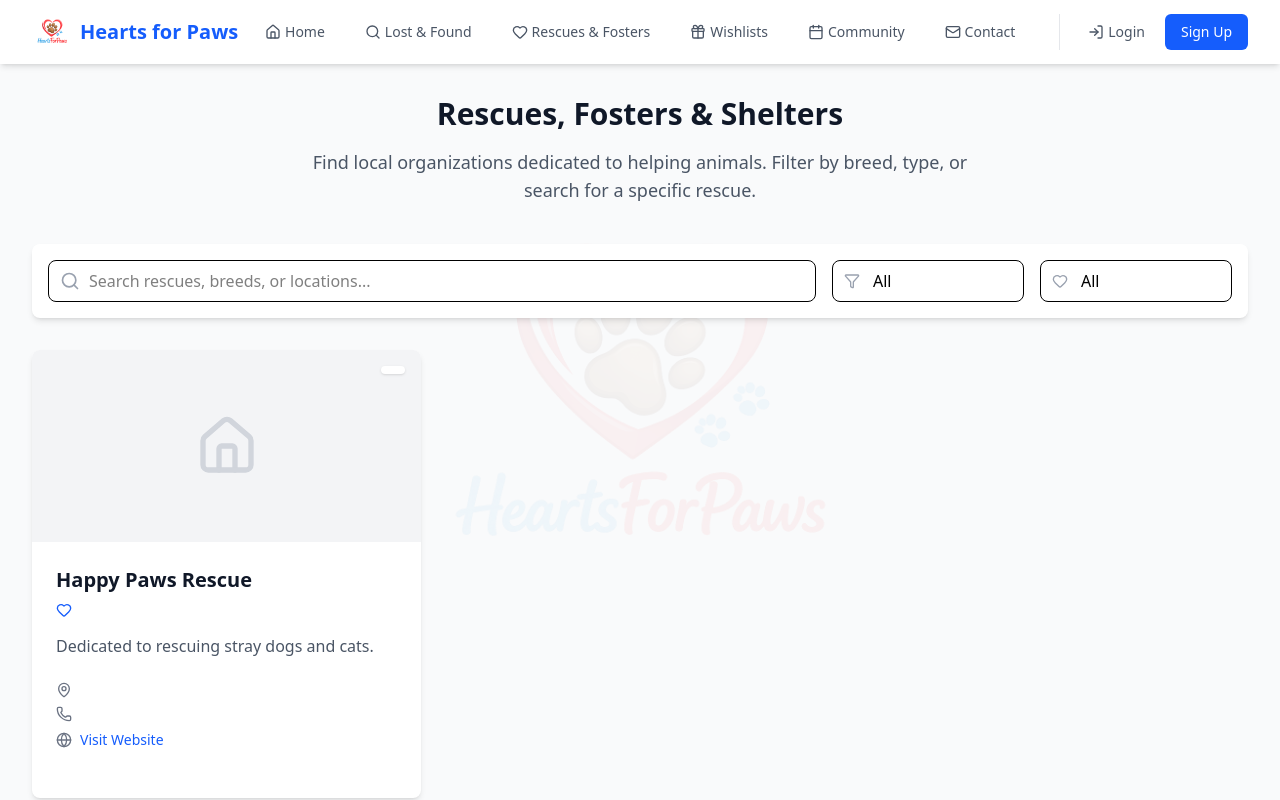
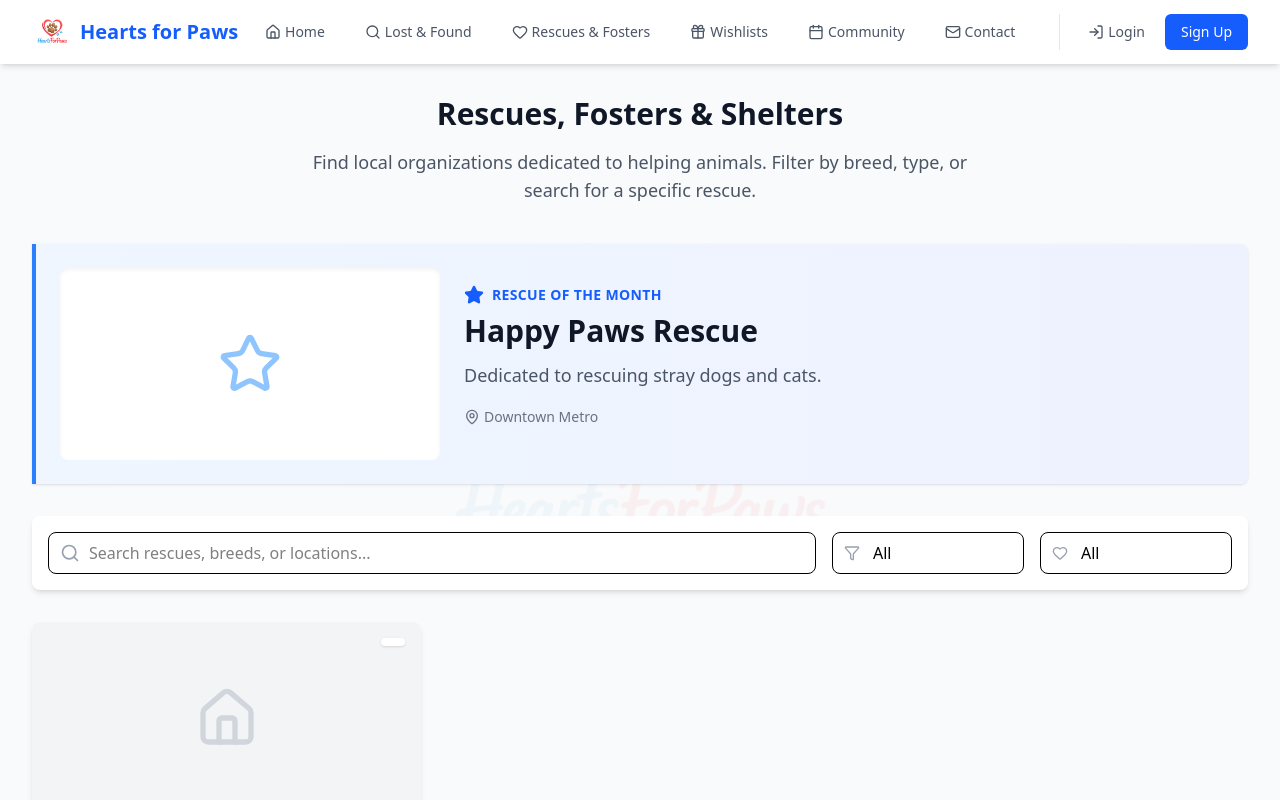
Before and after one commit to itsloops/Hearts-for-Paws, a React (Vite) app: page /rescues in a window 1280 px wide. Shown: the top 800 px of the page. Built offline with nearby package versions, Linux system fonts and the light colour scheme.

Commit message:
Fix search crash in Rescues page and add Featured Rescue section

```diff
--- a/src/pages/RescuesAndFosters.jsx
+++ b/src/pages/RescuesAndFosters.jsx
@@ -34,7 +34,7 @@ export default function RescuesAndFosters() {
     image: ''
   });
 
-  const specialties = ['All', ...new Set(organizations.map(r => r.specialty))];
+  const specialties = ['All', ...new Set((organizations || []).map(r => r?.specialty).filter(Boolean))];
   const categories = ['All', 'Rescue', 'Shelter'];
 
   const handleSubmit = (e) => {
@@ -62,10 +62,11 @@ export default function RescuesAndFosters() {
     setShowForm(false);
   };
 
-  const filteredOrgs = organizations.filter(org => {
-    const matchesSearch = org.name.toLowerCase().includes(searchTerm.toLowerCase()) ||
-                          org.specialty.toLowerCase().includes(searchTerm.toLowerCase()) ||
-                          org.description.toLowerCase().includes(searchTerm.toLowerCase());
+  const filteredOrgs = (organizations || []).filter(org => {
+    if (!org) return false;
+    const matchesSearch = (org.name?.toLowerCase() || '').includes(searchTerm.toLowerCase()) ||
+                          (org.specialty?.toLowerCase() || '').includes(searchTerm.toLowerCase()) ||
+                          (org.description?.toLowerCase() || '').includes(searchTerm.toLowerCase());
     const matchesCategory = selectedCategory === 'All' || org.category === selectedCategory;
     const matchesBreed = selectedBreed === 'All' || org.specialty === selectedBreed;
 
@@ -80,6 +81,71 @@ export default function RescuesAndFosters() {
           Find local organizations dedicated to helping animals. Filter by breed, type, or search for a specific rescue.
         </p>
       </div>
+
+      {/* Featured Rescue Section */}
+      {rescueOfTheMonth && (
+        <div className="bg-gradient-to-r from-blue-50 to-indigo-50 border-l-4 border-blue-500 p-6 mb-8 rounded-r-lg shadow-sm">
+          <div className="flex flex-col md:flex-row gap-6 items-center">
+            <div className="w-full md:w-1/3">
+              <div className="aspect-w-16 aspect-h-9 rounded-lg overflow-hidden bg-white shadow-inner flex items-center justify-center h-48">
+                {rescueOfTheMonth.image ? (
+                  <img
+                    src={rescueOfTheMonth.image}
+                    alt={rescueOfTheMonth.name}
+                    className="w-full h-full object-cover"
+                  />
+                ) : (
+                  <Star className="w-16 h-16 text-blue-300" />
+                )}
+              </div>
+            </div>
+            <div className="w-full md:w-2/3">
+              <div className="flex items-center gap-2 text-blue-600 font-bold mb-2 uppercase tracking-wide text-sm">
+                <Star className="w-5 h-5 fill-current" />
+                <span>Rescue of the Month</span>
+              </div>
+              <h2 className="text-3xl font-bold text-gray-900 mb-3">{rescueOfTheMonth.name}</h2>
+              <p className="text-gray-600 mb-4 line-clamp-3 text-lg leading-relaxed">{rescueOfTheMonth.description}</p>
+
+              <div className="flex flex-wrap gap-4 items-center text-sm text-gray-500 mb-4">
+                 <div className="flex items-center">
+                  <MapPin className="w-4 h-4 mr-1" />
+                  {rescueOfTheMonth.location || rescueOfTheMonth.address}
+                 </div>
+                 {rescueOfTheMonth.specialty && (
+                    <div className="flex items-center">
+                        <Heart className="w-4 h-4 mr-1" />
+                        {rescueOfTheMonth.specialty}
+                    </div>
+                 )}
+              </div>
+
+              <div className="flex flex-wrap gap-3">
+                 {rescueOfTheMonth.website && (
+                     <a
+                     href={rescueOfTheMonth.website}
+                     target="_blank"
+                     rel="noopener noreferrer"
+                     className="inline-flex items-center gap-2 bg-blue-600 text-white px-5 py-2 rounded-lg hover:bg-blue-700 font-medium transition-colors shadow-sm"
+                     >
+                     Visit Website <ArrowRight className="w-4 h-4" />
+                     </a>
+                 )}
+                 {rescueOfTheMonth.donationLink && (
+                    <a
+                        href={rescueOfTheMonth.donationLink}
+                        target="_blank"
+                        rel="noopener noreferrer"
+                        className="inline-flex items-center gap-2 bg-white text-gray-700 border border-gray-300 px-5 py-2 rounded-lg hover:bg-gray-50 font-medium transition-colors"
+                    >
+                        Donate
+                    </a>
+                 )}
+              </div>
+            </div>
+          </div>
+        </div>
+      )}
 
       {/* Action Bar */}
       <div className="bg-white rounded-lg shadow-md p-4 mb-8">
```
